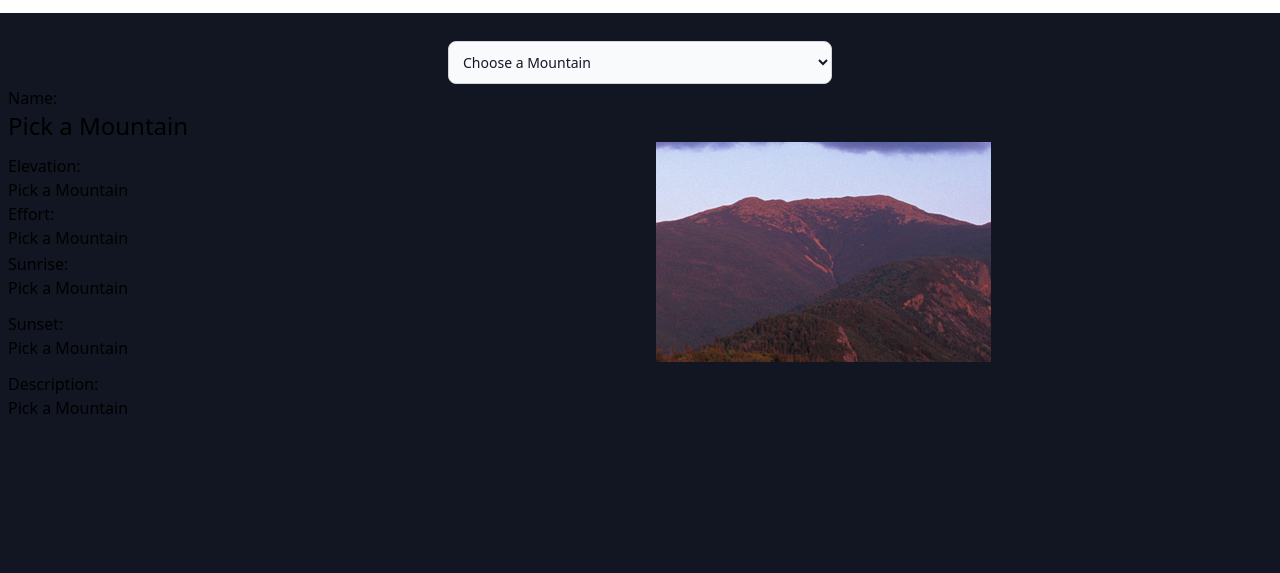
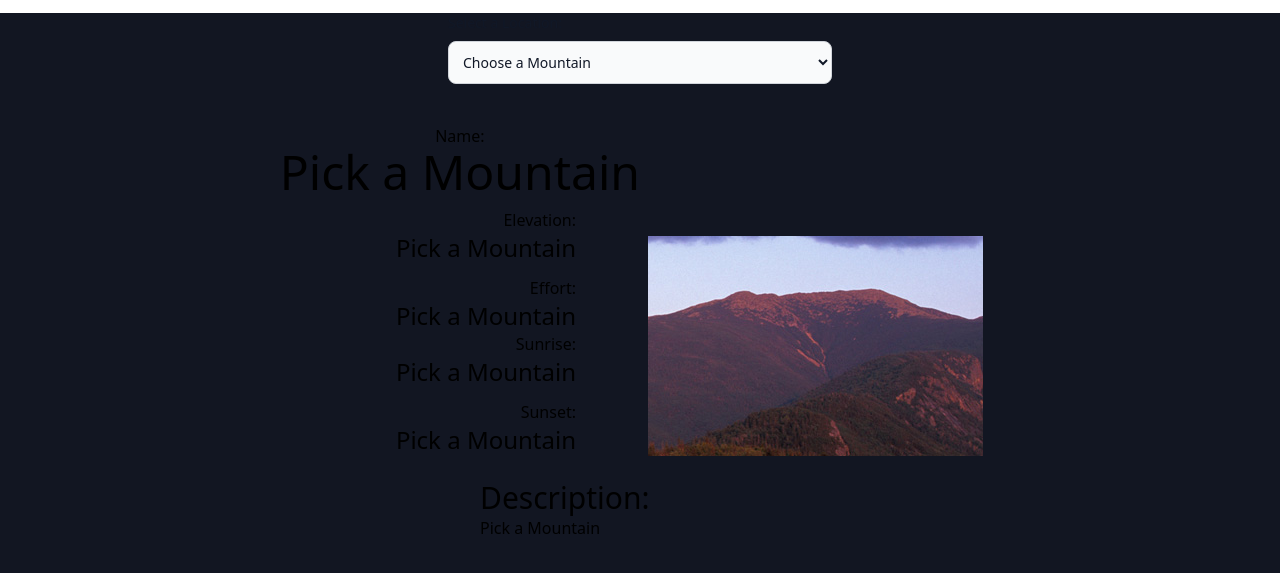
Before and after one commit to JuanOfMany/EnjoyTheOutdoors, a website with bundled scripts: page src/pages/mountainsInfo.html in a window 1280 px wide. Shown: the part 51-624 px from the top of the page. Built offline with nearby package versions, Linux system fonts and the light colour scheme; no server answers.

Commit message:
finished styling mountainsInfo page

```diff
--- a/src/pages/mountainsInfo.html
+++ b/src/pages/mountainsInfo.html
@@ -52,34 +52,35 @@
         </select>
     </form>
     </div>
-    <div class="container grid m-auto grid-cols-2 gap-4 items-center max-h-screen">
-        <div class="grid-rows-2 grid items-center">
-            <div class="grid grid-col-2 ml-2">
+    <div class="container grid grid-rows-2 m-auto mt-10 w-9/12 items-center max-h-screen">
+        <div class="grid grid-cols-2 m-auto items-end">
+            <div>
                 <div>
-                    <div class="">
-                        <h1 class="dark:text-white">Name:</h1>
-                        <h1 id="mt-name" class="dark:text-white text-2xl">Pick a Mountain</h1>
-                    </div>
+                    <h1 class="dark:text-white text-center">Name:</h1>
+                    <h1 id="mt-name" class="dark:text-white text-5xl text-end">Pick a Mountain</h1>
+                </div>
+                <div class="text-end mr-16">
                     <h3 class="dark:text-white mt-3">Elevation:</h3>
-                    <h1 id="mt-elev" class="dark:text-white">Pick a Mountain</h1>
-                </div>
-                <div>
-                    <h3 class="dark:text-white">Effort:</h3>
-                    <h1 id="mt-effort" class="dark:text-white">Pick a Mountain</h1>
+                    <h1 id="mt-elev" class="dark:text-white text-2xl">Pick a Mountain</h1>
+                    <h3 class="dark:text-white mt-3">Effort:</h3>
+                    <h1 id="mt-effort" class="dark:text-white text-2xl">Pick a Mountain</h1>
+                    <h3 class="dark:text-white">Sunrise:</h3>
+                    <h3 id="mt-sunrise" class="dark:text-white text-2xl">Pick a Mountain</h3>
+                    <h3 class="dark:text-white mt-3">Sunset:</h3>
+                    <h3 id="mt-sunset" class="dark:text-white text-2xl">Pick a Mountain</h3>
                 </div>
             </div>
-            <div class="ml-2">
-                <h3 class="dark:text-white">Sunrise:</h3>
-                <h3 id="mt-sunrise" class="dark:text-white">Pick a Mountain</h3>
-                <h3 class="dark:text-white mt-3">Sunset:</h3>
-                <h3 id="mt-sunset" class="dark:text-white">Pick a Mountain</h3>
-                <h3 class="dark:text-white mt-3">Description:</h3>
+            <div>
+                <img id="mountain-img" src="../../assets/Lafayette-StoryImage_2.jpg" class="ml-2 object-fill">
+            </div>
+        </div>
+        <div class="m-auto mt-6 grid w-4/12">
+            <div>
+                <h3 class="dark:text-white text-3xl">Description:</h3>
                 <p id="mountain-desc" class="dark:text-white">Pick a Mountain</p>
             </div>
         </div>
-        <div>
-            <img id="mountain-img" src="../../assets/Lafayette-StoryImage_2.jpg" class="ml-2 object-fill">
-        </div>
+
     </div>
     <script type="module" src="../scripts/mountainInfo.js"></script>
 </body>
--- a/src/scripts/searchParks.js
+++ b/src/scripts/searchParks.js
@@ -39,7 +39,7 @@ function populateTable(arrOfParks) {
         let stateCell = newRow.insertCell(2)
         let visitCell = newRow.insertCell(3)
         if (park.Visit) {
-            visitCell.innerHTML = `<a href=${park.Visit}>${park.Visit}</a>`
+            visitCell.innerHTML = `<a target="_blank" href=${park.Visit}>${park.Visit}</a>`
         } else {
             visitCell.innerHTML = 'No Website Listed.'
         }
```
Also changed, not shown: src/pages/searchParks.html (+1 -1 lines), src/css/output.css.
